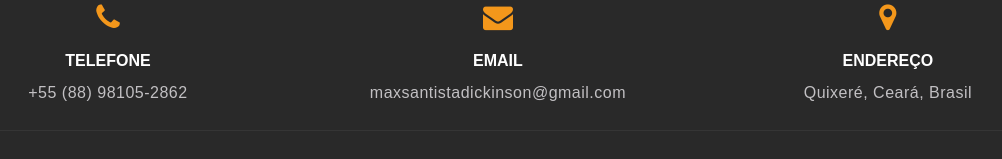
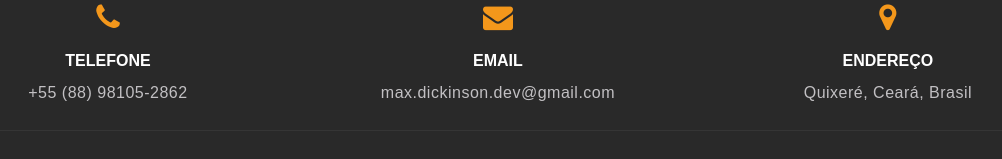
Before and after one commit to maxdickinsondev/PORTFOLIO-REACTJS, a React (Create React App) app: page / in a window 1280 px wide. Shown: the part 4347-4506 px from the top of the page, without its empty margins (142-1144 px from the left). Built offline with nearby package versions, Linux system fonts and the light colour scheme; the HTML template or start-up script is replaced by a standard one.

Commit message:
feat: update email

```diff
--- a/src/components/Footer/index.js
+++ b/src/components/Footer/index.js
@@ -29,7 +29,7 @@ export default function Footer() {
               <span className="fa fa-envelope"></span>
             </Icon>
             <H4>Email</H4>
-            <Paragraph>maxsantistadickinson@gmail.com</Paragraph>
+            <Paragraph>max.dickinson.dev@gmail.com</Paragraph>
           </Box>
 
           <Box>
```
